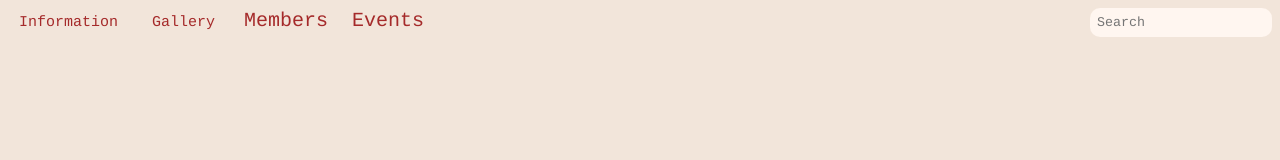
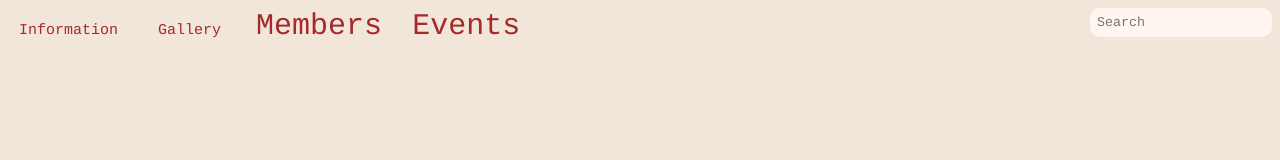
Before and after one commit to SawakoTomiko/SawakoTomiko.github.io, a plain HTML site: page index.html in a window 1280 px wide. Drawn offline with Linux system fonts and the light colour scheme.

Commit message:
Update style.css

```diff
--- a/style.css
+++ b/style.css
@@ -23,7 +23,7 @@ a:hover {
     color: brown;
     font-weight: bold;
     font-family: courier;
-    font-size: 20px;
+    font-size: 30px;
     overflow: hidden;
     white-space: nowrap;
 }
@@ -37,7 +37,7 @@ li {
 .nav {
     color: brown;
     font-family: courier;
-    font-size: 20px;
+    font-size: 30px;
     overflow: hidden;
     white-space: nowrap;
 }
@@ -64,7 +64,7 @@ li {
 
 .dropdown .dropbtn {
   font-family: courier;
-  font-size: 20px;
+  font-size: 30px;
   border: none;
   outline: none;
   margin: 0;
```
